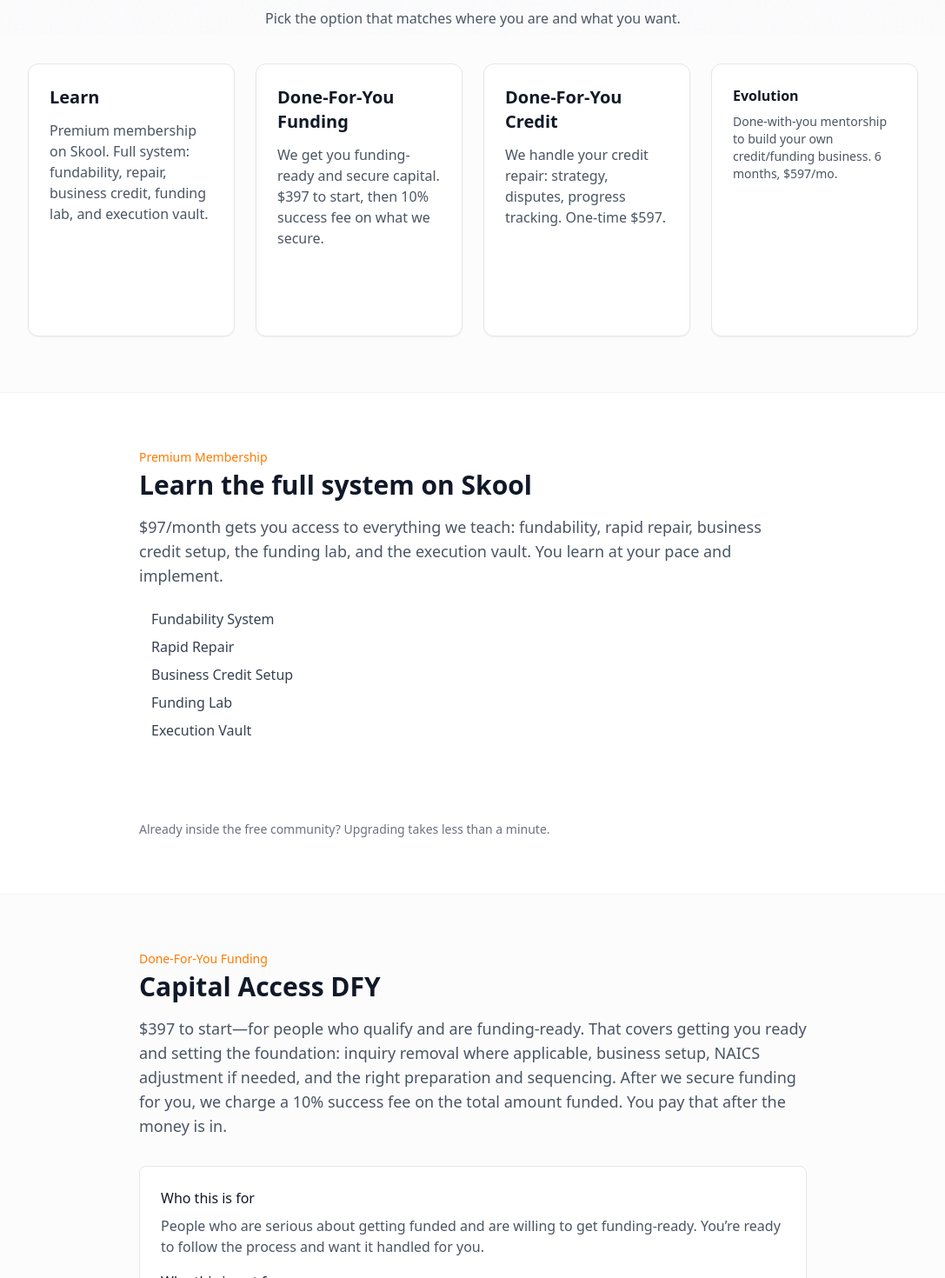
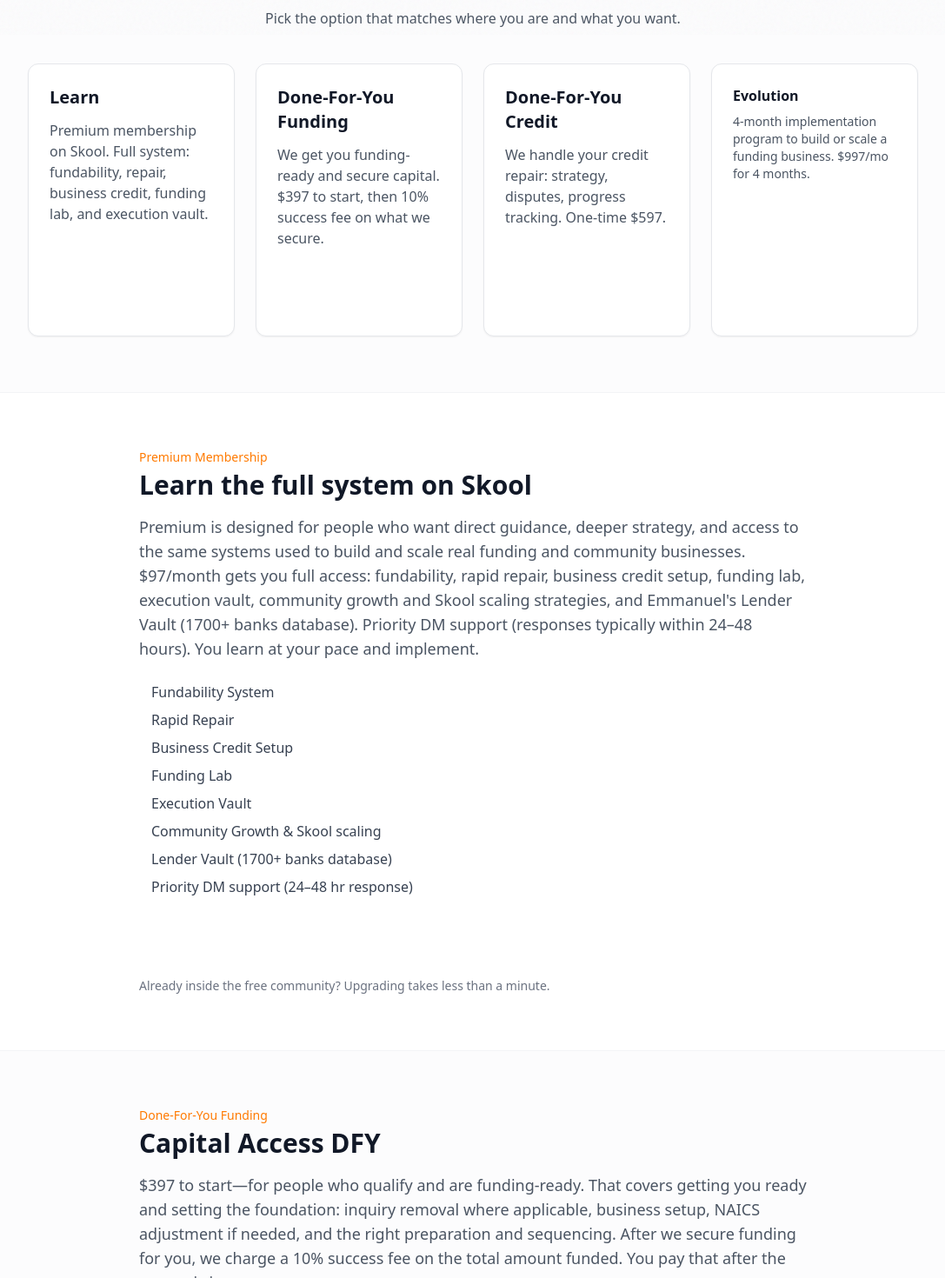
Before and after one commit to negzy/credit-hub-sales-pages, a Next.js app: page /offers in a window 1280 px wide. Shown: the part 760-2230 px from the top of the page at 87% size, without its empty margins (96-1183 px from the left). Built offline with nearby package versions, Linux system fonts and the light colour scheme.

Commit message:
Copy update: Evolution $997/4mo, Premium Lender Vault & community, Lender Vault positioning
Made-with: Cursor

```diff
--- a/app/affiliates/page.tsx
+++ b/app/affiliates/page.tsx
@@ -21,7 +21,7 @@ const WHAT_YOU_PROMOTE = [
   { name: "Premium", price: "$97/month", note: "Recurring commission when your referral joins." },
   { name: "Capital Access DFY", price: "$397 + 10% success fee", note: "Earn when your referral starts." },
   { name: "Credit Reset DFY", price: "$597 one-time", note: "Earn when your referral enrolls." },
-  { name: "Evolution", price: "$597/month × 6", note: "Recurring commission for the program." },
+  { name: "Evolution", price: "$997/month × 4", note: "Recurring commission for the program." },
 ];
 
 const GET_LINK_STEPS = [
--- a/app/offers/page.tsx
+++ b/app/offers/page.tsx
@@ -25,7 +25,7 @@ const PATH_CARDS = [
   },
   {
     title: "Evolution",
-    description: "Done-with-you mentorship to build your own credit/funding business. 6 months, $597/mo.",
+    description: "4-month implementation program to build or scale a funding business. $997/mo for 4 months.",
     ctaText: "Apply for Evolution",
     href: "#evolution",
     variant: "compact" as const,
@@ -108,9 +108,7 @@ export default function OffersPage() {
             Learn the full system on Skool
           </h2>
           <p className="mt-4 text-lg text-gray-600">
-            $97/month gets you access to everything we teach: fundability, rapid
-            repair, business credit setup, the funding lab, and the execution
-            vault. You learn at your pace and implement.
+            Premium is designed for people who want direct guidance, deeper strategy, and access to the same systems used to build and scale real funding and community businesses. $97/month gets you full access: fundability, rapid repair, business credit setup, funding lab, execution vault, community growth and Skool scaling strategies, and Emmanuel's Lender Vault (1700+ banks database). Priority DM support (responses typically within 24–48 hours). You learn at your pace and implement.
           </p>
           <ul className="mt-6 space-y-2 text-gray-700">
             <li className="flex items-start gap-2">
@@ -132,6 +130,18 @@ export default function OffersPage() {
             <li className="flex items-start gap-2">
               <span className="mt-1.5 h-1.5 w-1.5 shrink-0 rounded-full bg-accent-red" />
               Execution Vault
+            </li>
+            <li className="flex items-start gap-2">
+              <span className="mt-1.5 h-1.5 w-1.5 shrink-0 rounded-full bg-accent-red" />
+              Community Growth & Skool scaling
+            </li>
+            <li className="flex items-start gap-2">
+              <span className="mt-1.5 h-1.5 w-1.5 shrink-0 rounded-full bg-accent-red" />
+              Lender Vault (1700+ banks database)
+            </li>
+            <li className="flex items-start gap-2">
+              <span className="mt-1.5 h-1.5 w-1.5 shrink-0 rounded-full bg-accent-red" />
+              Priority DM support (24–48 hr response)
             </li>
           </ul>
           <div className="mt-8">
@@ -233,14 +243,10 @@ export default function OffersPage() {
             Credit Hub Evolution
           </h2>
           <p className="mt-4 text-lg text-gray-600">
-            This is not part of Premium. $597/month for 6 months. Done-with-you
-            mentorship for building a credit and funding business—systems,
-            automation, and scaling. You get implementation help, systems and
-            automations, accountability, review of your numbers and KPIs, and
-            support to build a real operating model.
+            Evolution is a 4-month implementation program designed to help you build or scale a funding business with real systems, real lenders, and real execution. This is not theory—this is execution. You work directly with Emmanuel to build the infrastructure, positioning, and systems required to generate approvals and revenue. Investment: $997 per month for 4 months.
           </p>
           <p className="mt-4 rounded-lg border border-amber-200 bg-amber-50/80 px-4 py-3 text-sm text-gray-700">
-            <strong>Commitment:</strong> This is a 6-month program for serious
+            <strong>Commitment:</strong> This is a 4-month program for serious
             builders. Not for dabblers. We’re here to help you build something
             that runs.
           </p>
--- a/app/page.tsx
+++ b/app/page.tsx
@@ -39,7 +39,7 @@ const FAQ_ITEMS = [
   {
     question: "What do I get inside Premium?",
     answer:
-      "Full access to the Skool community and all modules: Fundability System, Rapid Repair, Business Credit Setup, Funding Lab, and Execution Vault. You learn the system and implement at your pace with templates and support.",
+      "Full access to the Skool community and all modules: Fundability System, Rapid Repair, Business Credit Setup, Funding Lab, Execution Vault, Community Growth & Skool scaling strategies, and access to Emmanuel's Lender Vault (1700+ banks database). Priority DM support (responses typically within 24–48 hours). You learn the system and implement at your pace with templates and support.",
   },
   {
     question: "What’s the difference between DFY vs Evolution?",
@@ -49,7 +49,7 @@ const FAQ_ITEMS = [
   {
     question: "How does payment work?",
     answer:
-      "Premium is paid on Skool when you join. DFY services have their own payment flow—Capital Access has a $397 start fee and 10% success fee after funding; Credit Reset is a one-time $597. Evolution is $597/month for 6 months. You’ll get the exact payment link when you apply or sign up.",
+      "Premium is paid on Skool when you join. DFY services have their own payment flow—Capital Access has a $397 start fee and 10% success fee after funding; Credit Reset is a one-time $597. Evolution is $997/month for 4 months. You’ll get the exact payment link when you apply or sign up.",
   },
 ];
 
--- a/app/vault-full/page.tsx
+++ b/app/vault-full/page.tsx
@@ -76,6 +76,9 @@ export default function VaultFullPage() {
         <h1 className="text-2xl font-semibold text-white sm:text-3xl">Full Vault</h1>
         <p className="mt-2 text-gray-400">
           Every institution — bureau pulls, approval factors, and positioning notes.
+        </p>
+        <p className="mt-3 max-w-2xl mx-auto text-sm text-gray-500">
+          The Lender Vault is a structured database of over 1700 banks, credit unions, and lenders, including bureau insights, approval patterns, and strategic notes designed to help you make smarter funding decisions.
         </p>
       </div>
 
--- a/app/vault/page.tsx
+++ b/app/vault/page.tsx
@@ -51,6 +51,9 @@ export default function VaultPage() {
         </h1>
         <p className="mt-2 text-gray-400">
           Know which bureau a bank pulls, what they care about, and how to position.
+        </p>
+        <p className="mt-3 max-w-2xl mx-auto text-sm text-gray-500">
+          The Lender Vault is a structured database of over 1700 banks, credit unions, and lenders, including bureau insights, approval patterns, and strategic notes designed to help you make smarter funding decisions.
         </p>
       </div>
 
--- a/components/BanksAndCreditUnionsSection.tsx
+++ b/components/BanksAndCreditUnionsSection.tsx
@@ -33,7 +33,7 @@ export default function BanksAndCreditUnionsSection() {
           Banks & credit unions we track
         </h2>
         <p className="mt-3 text-center text-gray-400">
-          From major banks to regional credit unions — bureau pulls, business cards, and criteria in one place.
+          From major banks to regional credit unions — bureau pulls, business cards, and criteria in one place. The Lender Vault (1700+ institutions) includes bureau insights, approval patterns, and strategic notes for smarter funding decisions.
         </p>
 
         <div className="mt-10">
--- a/components/PathCards.tsx
+++ b/components/PathCards.tsx
@@ -17,6 +17,8 @@ const CARDS = [
       { name: "Business Credit Setup", detail: "Entity structure, tradelines, and sequencing." },
       { name: "Funding Lab", detail: "Applications, approvals, and capital access playbooks." },
       { name: "Execution Vault", detail: "Templates, scripts, and step-by-step workflows." },
+      { name: "Community Growth & Skool scaling", detail: "Strategies to grow and scale your community." },
+      { name: "Lender Vault", detail: "1700+ banks database with bureau insights and approval patterns." },
     ],
     cta: "Join Premium",
     href: LINKS.premiumSkool,
@@ -47,9 +49,9 @@ const CARDS = [
     id: "evolution",
     icon: <IconMentorship />,
     title: "Evolution",
-    price: "$597/mo for 6 months",
-    tagline: "Done-with-you mentorship to build a credit/funding business",
-    description: "Systems, automation, offer design, fulfillment, SOPs, client acquisition, KPI dashboard, and scaling support. For people building an actual operating business.",
+    price: "$997/mo for 4 months",
+    tagline: "Implementation program with Emmanuel—real systems, real execution",
+    description: "4-month program to build or scale a funding business. Funding business strategy, offer positioning, CRM and pipeline setup, lender strategy, community growth, weekly implementation support, and access to private resources and systems.",
     items: [],
     cta: "Apply for Evolution",
     href: LINKS.evolutionApply,
--- a/components/PremiumSection.tsx
+++ b/components/PremiumSection.tsx
@@ -97,7 +97,7 @@ export default function PremiumSection() {
             What you get
           </h3>
           <p className="mx-auto mt-3 max-w-xl text-center text-gray-400">
-            Five modules. One system. Full access on Skool.
+            Full system access on Skool—training, resources, Lender Vault, and community scaling strategies.
           </p>
           <div className="mt-12 grid gap-6 sm:grid-cols-2 lg:grid-cols-1">
             {FEATURES.map((feature, i) => (
@@ -135,7 +135,7 @@ export default function PremiumSection() {
               <h3 className="text-lg font-semibold text-white">Who it’s for</h3>
             </div>
             <p className="mt-4 text-gray-400 leading-relaxed">
-              You want to learn the system and run it yourself. You’re ready to put in the work and prefer having the full playbook, templates, and community so you can implement at your pace. You’re good with $97/month for ongoing access and updates.
+              You want to direct guidance, deeper strategy, and access to the same systems used to build and scale real funding and community businesses. You’re ready to put in the work and prefer having the full playbook, Lender Vault, and community support. You’re good with $97/month for ongoing access and updates.
             </p>
           </div>
           <div className="rounded-2xl border border-surface-border bg-surface-card/80 p-6 sm:p-8">
@@ -160,7 +160,7 @@ export default function PremiumSection() {
               One system. No gatekeeping.
             </h3>
             <p className="mt-4 text-lg text-gray-400 leading-relaxed">
-              Everything we teach—fundability, repair, business credit, funding, and execution—lives inside Premium. No upsells to “unlock” the real strategy. You get the full roadmap and the tools. The only variable is how fast you run it.
+              Premium is designed for people who want direct guidance, deeper strategy, and access to the same systems used to build and scale real funding and community businesses. Everything we teach—fundability, repair, business credit, funding, execution, community growth, and the Lender Vault—lives inside Premium. No upsells. You get the full roadmap and the tools. Priority DM support (responses typically within 24–48 hours). The only variable is how fast you run it.
             </p>
           </div>
         </div>
```
Also changed, not shown: components/EvolutionSection.tsx (+25 -19 lines).
